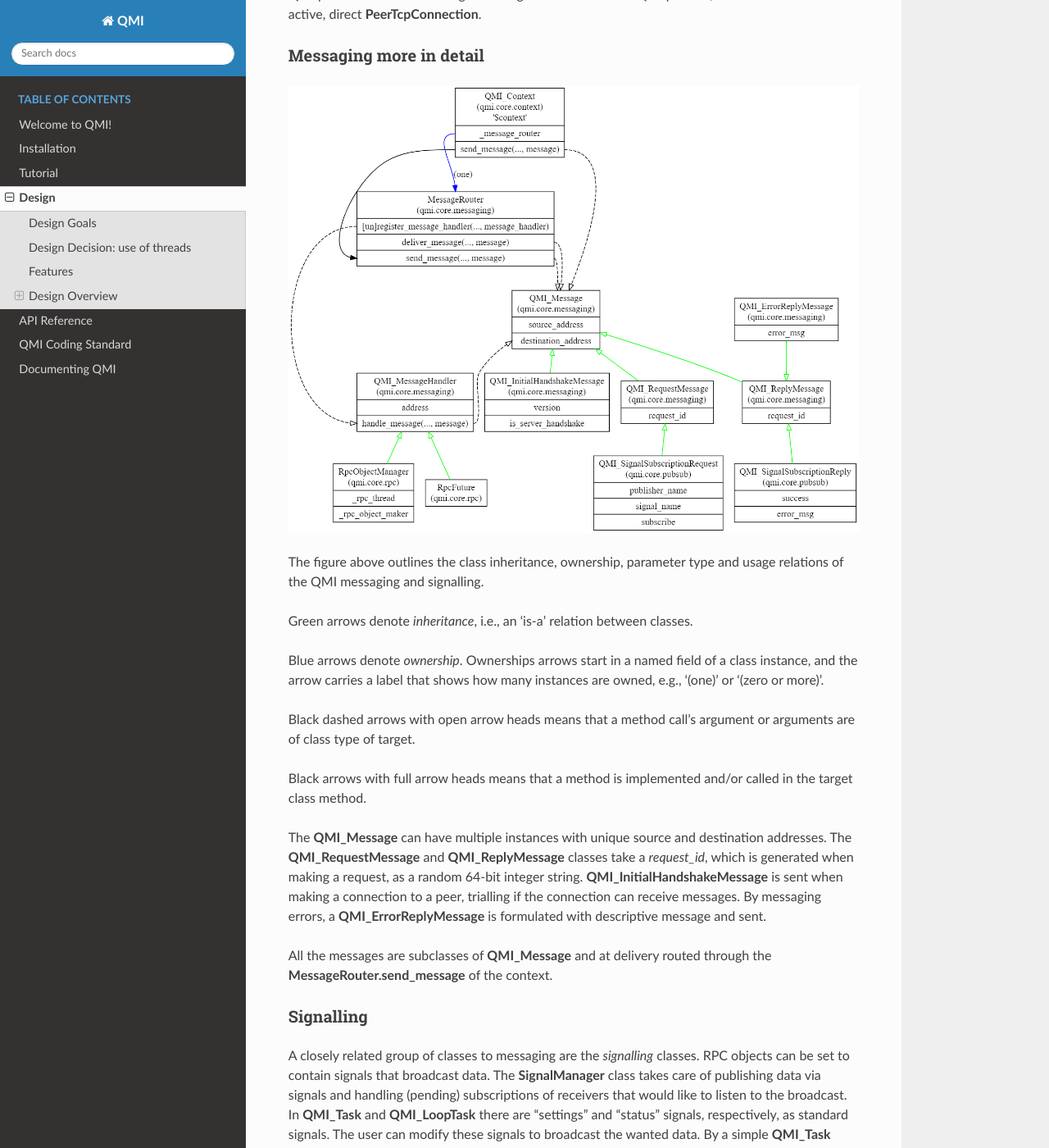
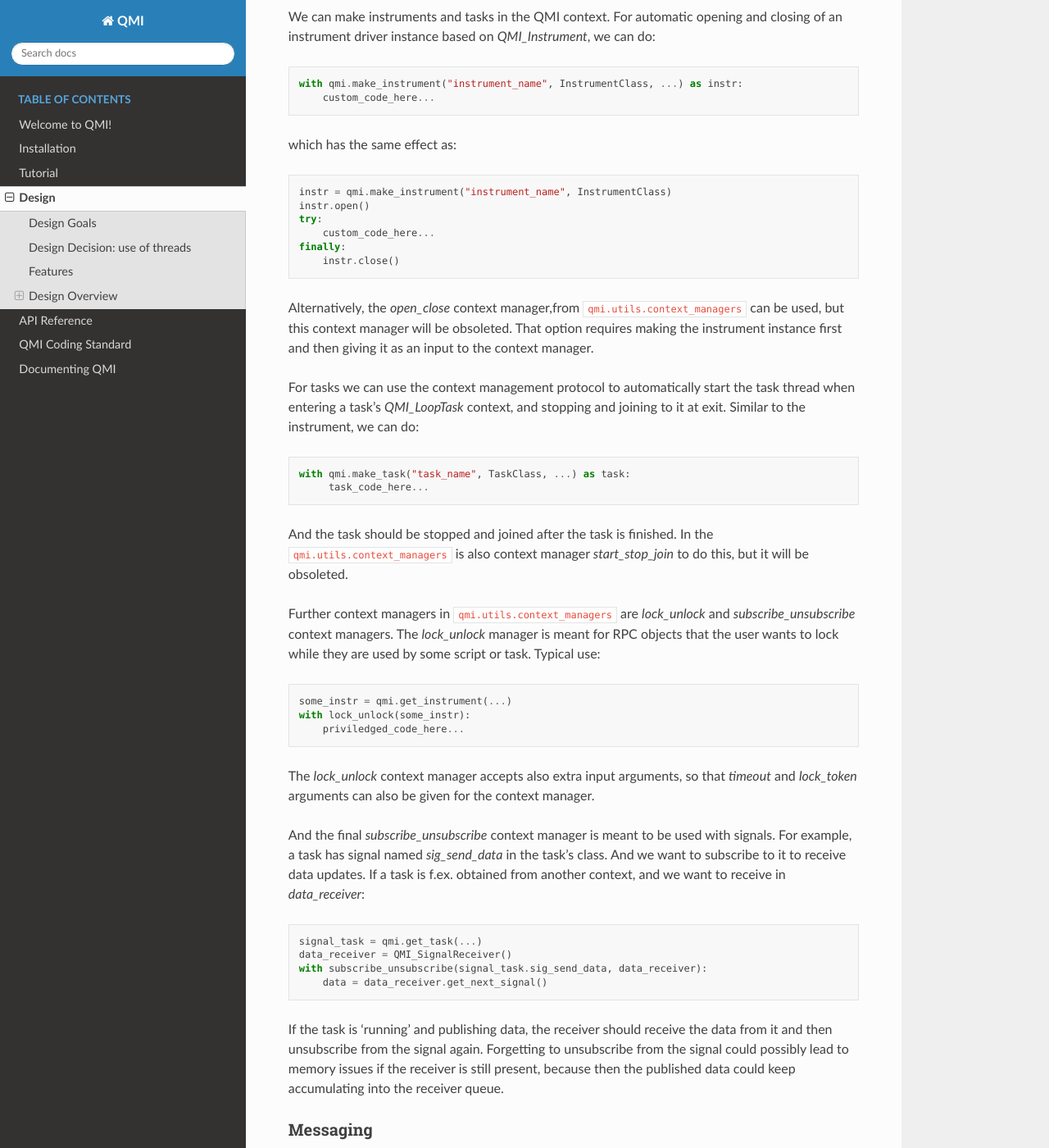
Before and after one commit to QuTech-Delft/QMI, a Sphinx documentation site: the page built from documentation/sphinx/source/design.rst, in a window 1280 px wide and 1400 px high, scrolled down 8574 px. Shown: the whole window at 82% size. Built offline with Sphinx 7.4.7 and the Read the Docs theme 2.0.0, drawn with Linux system fonts in a browser that asks for light colours; some of the changed text lies outside the part shown.

Commit message:
[QMI-090] Forgot to update the documentation as well.

```diff
--- a/documentation/sphinx/source/design.rst
+++ b/documentation/sphinx/source/design.rst
@@ -244,6 +244,78 @@ could lead into unexpected hardware responses and/or other kinds of issues, and
 Further, the proxies have the possibility of *locking* their objects to be controlled by a specific context only. The use of the ``lock()``,
 ``unlock()``, ``force_unlock()`` and ``is_locked()`` methods are illustrated in the Tutorial.
 
+**Context management**
+======================
+
+QMI offers a few context managers to facilitate better control of the QMI contexts, instruments, tasks and signals.
+
+QMI contexts can be started and stopped with a `start_stop` context manager, available in ``qmi.utils.context_managers`` module.
+The following code based on the ``with`` statement::
+
+    with start_stop(qmi, "name"):
+        custom_code_here ...
+
+has the same effect as::
+
+    qmi.start("name")
+    try:
+        custom_code_here ...
+    finally:
+        qmi.stop()
+
+both ensuring that ``qmi.stop()`` will be called even when an error occurs in the custom code.
+
+We can make instruments and tasks in the QMI context. For automatic opening and closing of an instrument driver instance
+based on `QMI_Instrument`, we can do::
+
+    with qmi.make_instrument("instrument_name", InstrumentClass, ...) as instr:
+        custom_code_here...
+
+which has the same effect as::
+
+    instr = qmi.make_instrument("instrument_name", InstrumentClass)
+    instr.open()
+    try:
+        custom_code_here...
+    finally:
+        instr.close()
+
+Alternatively, the `open_close` context manager,from ``qmi.utils.context_managers`` can be used, but this context manager
+will be obsoleted. That option requires making the instrument instance first and then giving it as an input to the context manager.
+
+For tasks we can use the context management protocol to automatically start the task thread when entering a task's `QMI_LoopTask` context,
+and stopping and joining to it at exit. Similar to the instrument, we can do::
+
+    with qmi.make_task("task_name", TaskClass, ...) as task:
+         task_code_here...
+
+And the task should be stopped and joined after the task is finished. In the ``qmi.utils.context_managers`` is also context manager
+`start_stop_join` to do this, but it will be obsoleted.
+
+Further context managers in ``qmi.utils.context_managers`` are `lock_unlock` and `subscribe_unsubscribe` context managers.
+The `lock_unlock` manager is meant for RPC objects that the user wants to lock while they are used by some script or task.
+Typical use::
+
+    some_instr = qmi.get_instrument(...)
+    with lock_unlock(some_instr):
+        priviledged_code_here...
+
+The `lock_unlock` context manager accepts also extra input arguments, so that `timeout` and `lock_token` arguments can
+also be given for the context manager.
+
+And the final `subscribe_unsubscribe` context manager is meant to be used with signals. For example, a task has signal
+named `sig_send_data` in the task's class. And we want to subscribe to it to receive data updates. If a task is f.ex.
+obtained from another context, and we want to receive in `data_receiver`::
+
+    signal_task = qmi.get_task(...)
+    data_receiver = QMI_SignalReceiver()
+    with subscribe_unsubscribe(signal_task.sig_send_data, data_receiver):
+        data = data_receiver.get_next_signal()
+
+If the task is 'running' and publishing data, the receiver should receive the data from it and then unsubscribe from
+the signal again. Forgetting to unsubscribe from the signal could possibly lead to memory issues if the receiver is
+still present, because then the published data could keep accumulating into the receiver queue.
+
 **Messaging**
 =============
 
```
Also changed, not shown: documentation/sphinx/source/tutorial.rst (+12 -30 lines).
